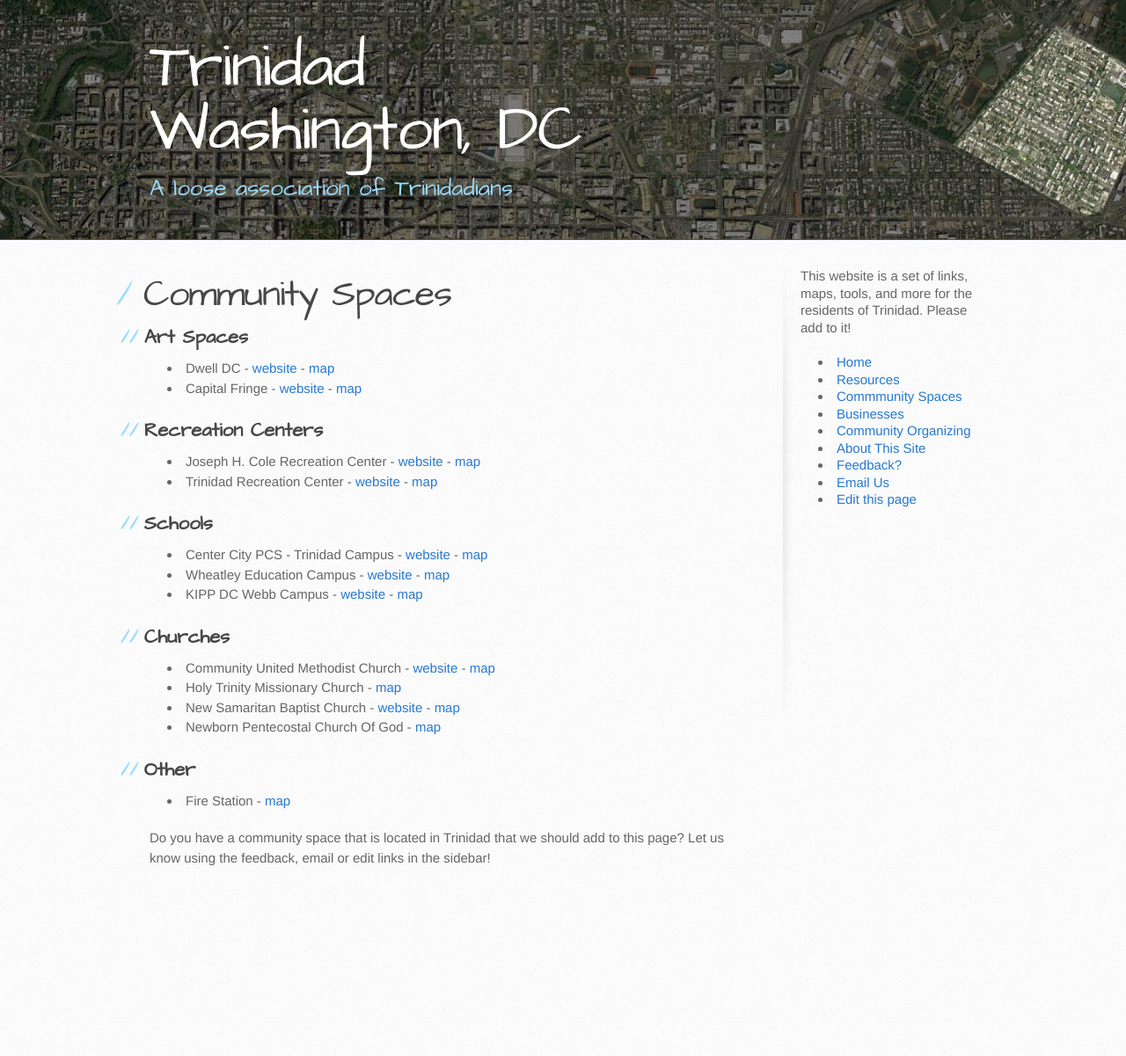
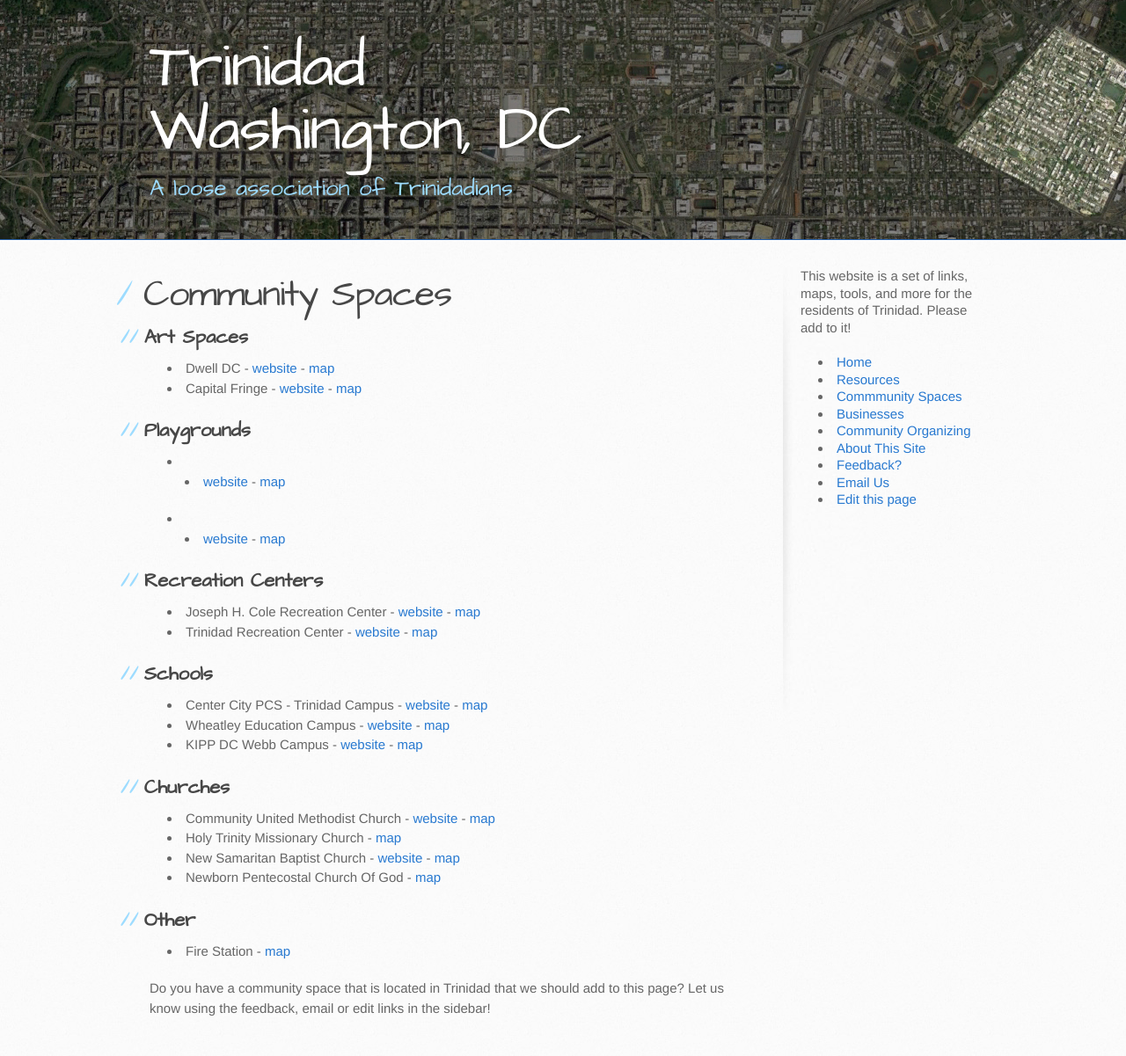
Before and after one commit to gbinal/tobago, a Jekyll site: the page built from community-spaces.md, in a window 1280 px wide. Shown: the whole page at 88% size. Built offline with Jekyll 4.4.1, drawn with Linux system fonts in a browser that asks for light colours; before the commit the page ends 1030 px from its top, so only the background shows below that.

Commit message:
adding playground section

```diff
--- a/community-spaces.md
+++ b/community-spaces.md
@@ -9,6 +9,11 @@ published: true
 
 * Dwell DC - [website](https://dwelldc.info) - [map](https://goo.gl/maps/1urXRFhGDuUGXDuB8)
 * Capital Fringe - [website](https://www.capitalfringe.org/) - [map](https://goo.gl/maps/XQk7T4oHbe2aSmKb9)
+
+## Playgrounds
+
+*  - [website]() - [map]()
+*  - [website]() - [map]()
 
 ## Recreation Centers
 
```
